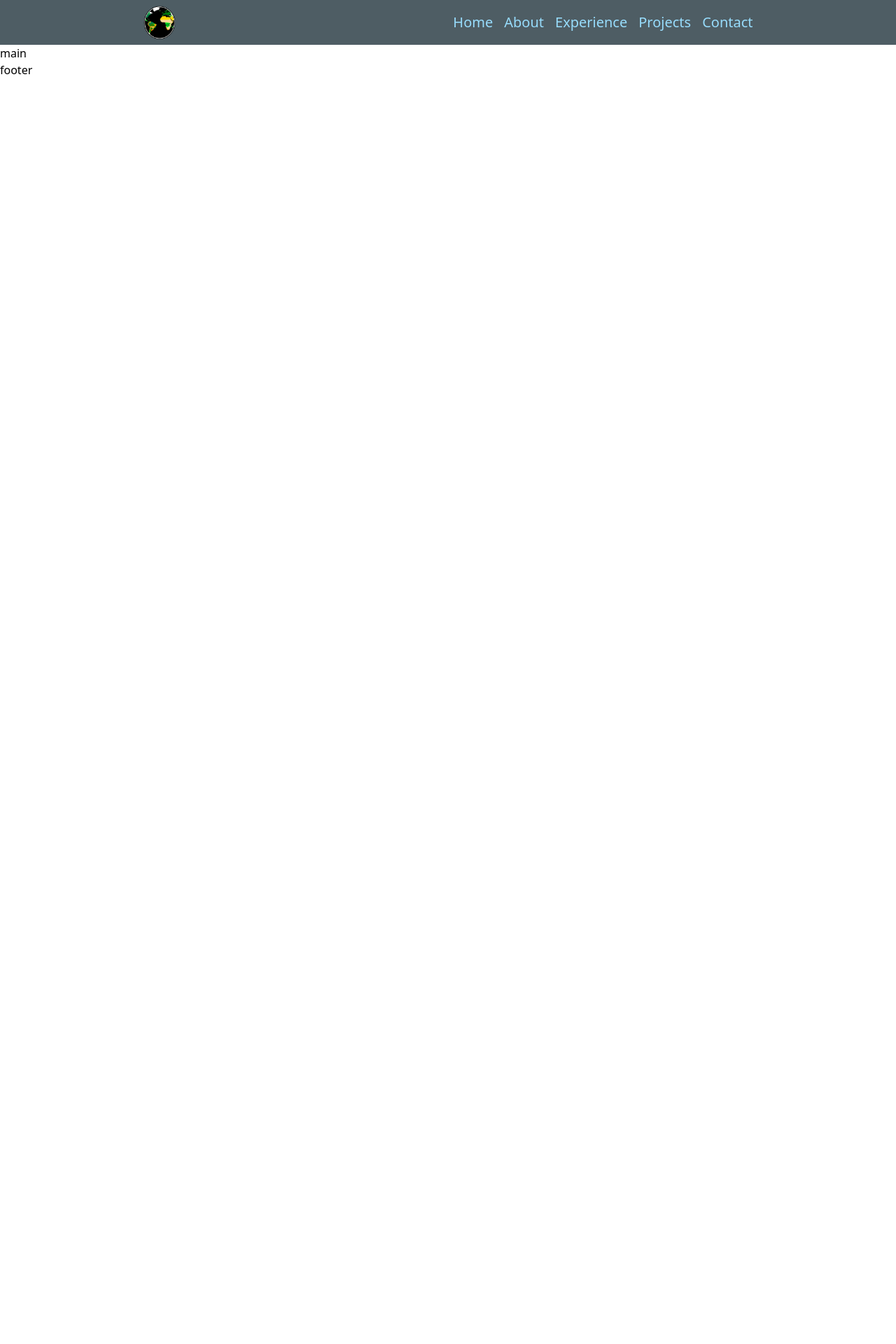
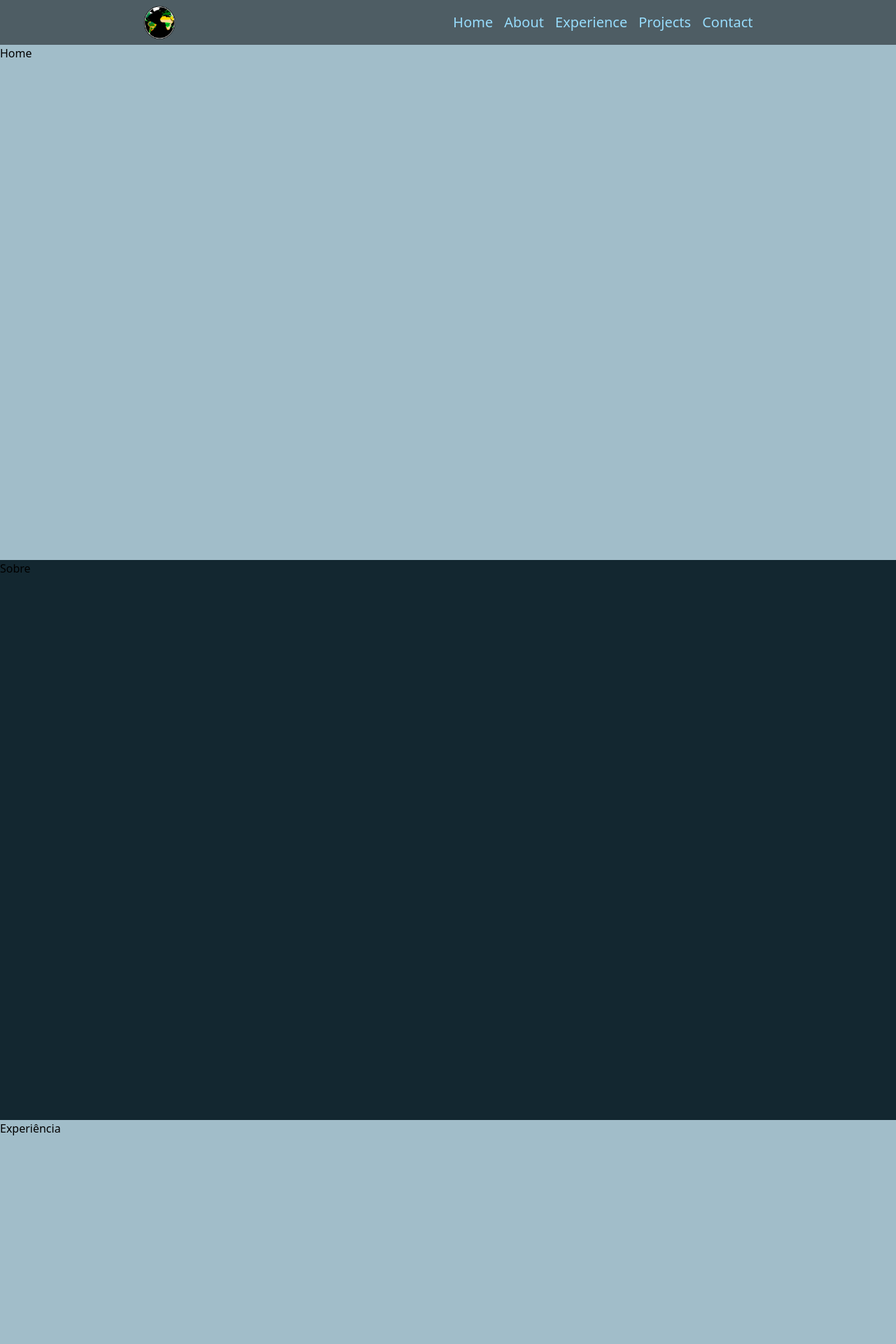
Before and after one commit to 3alyef/portfolio, a Next.js app: page /en in a window 1280 px wide. Shown: the top 1920 px of the page at 70% size. Before the commit the page ends 800 px from the top, so only its background shows below. Built offline with nearby package versions, Linux system fonts and the light colour scheme.

Commit message:
update strict mode

```diff
--- a/src/app/[locale]/page.tsx
+++ b/src/app/[locale]/page.tsx
@@ -1,12 +1,13 @@
 import { Locale } from "@/i18n";
+import Body from "../components/body";
+import { getDictionary } from "@/lib/get-dictionary";
 import checkDir from "@/services/checkDir.service";
-import Main from "../components/main";
-import Footer from "../components/footer";
-import Header from "../components/header";
 
 export default async function Home({
     params: { locale }
-} : { params: { locale: Locale }}) {
+} : { params: { locale: Locale } } ) {
+    const dictionary = await getDictionary(locale);
+    const hrefers = (await getDictionary("en")).Header.links;
     const _dir = checkDir(locale);
     const default_colors = {
         tsahal_n1: "#132730",
@@ -15,11 +16,5 @@ export default async function Home({
         tsahal_n4: "#A1BDC9",
         tsahal_n5: "#97DCFC"
     }
-    return (
-        <body className={_dir}>
-            <Header locale={locale} _dir={_dir} default_colors={default_colors}/>
-            <Main locale={locale} _dir={_dir} default_colors={default_colors}/>
-            <Footer locale={locale} _dir={_dir} default_colors={default_colors}/>
-        </body>
-    )
+    return <Body _dir={_dir} default_colors={default_colors} dictionary={dictionary} hrefers={hrefers} locale={locale}/>
 }
--- /dev/null
+++ b/src/app/components/body/index.tsx
@@ -0,0 +1,17 @@
+"use client";
+import { useRef } from "react";
+import Header from "../header";
+import Footer from "../footer";
+import { PropsBody } from "@/interfaces/defaultPage";
+import Main from "../main";
+
+export default function Body({ _dir, default_colors, dictionary, hrefers, locale }: PropsBody) {
+    const headerRef = useRef<HTMLAnchorElement>(null);
+    return (
+        <body className={_dir}>
+            <Header locale={locale} _dir={_dir} default_colors={default_colors} headerRef={headerRef} dictionary={dictionary} hrefers={hrefers}/>
+            <Main locale={locale} _dir={_dir} default_colors={default_colors} headerRef={headerRef} dictionary={dictionary}/>
+            <Footer locale={locale} _dir={_dir} default_colors={default_colors} dictionary={dictionary}/>
+        </body>
+    )
+}
--- a/src/app/components/footer/index.tsx
+++ b/src/app/components/footer/index.tsx
@@ -1,8 +1,6 @@
-import { PropsDefaultPage } from "@/interfaces/defaultPage";
-import { getDictionary } from "@/lib/get-dictionary";
+import { PropsFooter } from "@/interfaces/defaultPage";
 
-export default async function Footer({ locale, _dir }: PropsDefaultPage) {
-    const dictionary = await getDictionary(locale);
+export default function Footer({ locale, _dir, default_colors, dictionary }: PropsFooter) {
     return (
         <footer>
             footer
--- a/src/app/components/header/components/link/index.tsx
+++ b/src/app/components/header/components/link/index.tsx
@@ -1,6 +1,5 @@
 "use client";
 import { Locale } from "@/i18n";
-import { useRouter } from "next/navigation";
 import { useEffect, useRef, useState } from "react";
 
 interface PropsLink {
@@ -31,13 +30,9 @@ export default function Link({ text, href, className, fontOff, locale }: PropsLi
             }
         };
     }, [fontOff])
-    const router = useRouter()
-    function redirect() {
-        router.push(`/${locale}/#${href}`);
-    }
     return (
         <>
-            <a onClick={redirect} style={{color}} className={className} ref={linkRef}>
+            <a style={{color}} className={className} ref={linkRef} href={`/${locale}/#${href}`}>
                 {text}
             </a>
         </>
--- a/src/app/components/header/index.tsx
+++ b/src/app/components/header/index.tsx
@@ -1,13 +1,10 @@
-import { PropsDefaultPage } from "@/interfaces/defaultPage";
-import { getDictionary } from "@/lib/get-dictionary";
+import { PropsHeader } from "@/interfaces/defaultPage";
 import Link from "./components/link";
 import Image from "next/image";
 
-export default async function Header({ locale, _dir, default_colors }: PropsDefaultPage) {
-    const dictionary = await getDictionary(locale);
-    const hrefers = (await getDictionary("en")).Header.links;
+export default function Header({ locale, _dir, default_colors, headerRef, hrefers, dictionary }: PropsHeader) {
     return (
-        <header className="header">
+        <header className="header" ref={headerRef}>
             <span style={{position: "relative", width: "3em", aspectRatio: "1/1"}}>
                 <Image alt="portfolio-alef-logo" src={"/assets/logo.png"} fill style={{position: "absolute"}}/>
             </span>
--- /dev/null
+++ b/src/app/components/main/components/defaultBody/index.tsx
@@ -0,0 +1,17 @@
+import { Locale } from "@/i18n";
+
+interface PropsDefaultBody {
+    children: React.ReactNode;
+    locale: Locale;
+    style: React.CSSProperties;
+    id: string
+}
+
+export default function DefaultBody({children, locale, style, id}: PropsDefaultBody) {
+    return (
+        <section className="flex flex-col min-h-[100vh] w-[100%]"
+        style={style} id={id}>
+            {children}
+        </section>
+    )
+}
--- a/src/app/components/main/index.tsx
+++ b/src/app/components/main/index.tsx
@@ -1,11 +1,42 @@
-import { PropsDefaultPage } from "@/interfaces/defaultPage";
-import { getDictionary } from "@/lib/get-dictionary";
+"use client";
+import { PropsMain } from "@/interfaces/defaultPage";
+import { useEffect, useState } from "react";
+import DefaultBody from "./components/defaultBody";
 
-export default async function Main({ locale, _dir, default_colors }: PropsDefaultPage) {
-    const dictionary = await getDictionary(locale);
+
+export default function Main({_dir, default_colors, headerRef, locale }: PropsMain) {
+    const [headerHeight, setHeaderHeight] = useState<number>();
+
+    let style_a: React.CSSProperties = {
+        backgroundColor: default_colors.tsahal_n4
+    }
+    let style_b: React.CSSProperties = {
+        backgroundColor: default_colors.tsahal_n1
+    }
+
+    useEffect(() => {
+        if (headerRef.current) {
+            setHeaderHeight(headerRef.current.clientHeight);
+        }
+    }, [headerRef]);
+
     return (
         <main>
-            main
+            <DefaultBody locale={locale} style={{ ...style_a, minHeight: `calc(100vh - ${headerHeight}px)` }} id="home">
+                <span>Home</span>
+            </DefaultBody>
+            <DefaultBody locale={locale} style={style_b} id="about">
+                <span>Sobre</span>
+            </DefaultBody>
+            <DefaultBody locale={locale} style={style_a} id="experience">
+                <span>Experiência</span>
+            </DefaultBody>
+            <DefaultBody locale={locale} style={style_b} id="projects">
+                <span>Projetos</span>
+            </DefaultBody>
+            <DefaultBody locale={locale} style={style_a} id="contact">
+                <span>Contato</span>
+            </DefaultBody>
         </main>
-    )
+    );
 }
--- a/src/middleware.ts
+++ b/src/middleware.ts
@@ -30,13 +30,13 @@ export function middleware(request: NextRequest) {
   }
 
   // ========= '3RANIY!
+
   if (pathname.match(/^\/[a-z]{2}\/?$/)) { // Verificar se a rota é `/:locale/, se for redireciona para /`
     const locale = pathname.split('/')[1];
     const newLocalePath = `/${locale}`;
-    const newLocalePath2 = `/${locale}/#`
     // Evitar redirecionamento se o pathname já estiver no formato desejado
-    console.log("href", pathname)
-    if (pathname !== newLocalePath && !pathname.includes(newLocalePath2)) {
+
+    if (pathname !== newLocalePath) {
       return NextResponse.redirect(
         new URL(newLocalePath, request.url)
       );
```
Also changed, not shown: src/interfaces/defaultPage.ts (+20 -0 lines), src/interfaces/dictionary.ts (added, +10 -0 lines).
